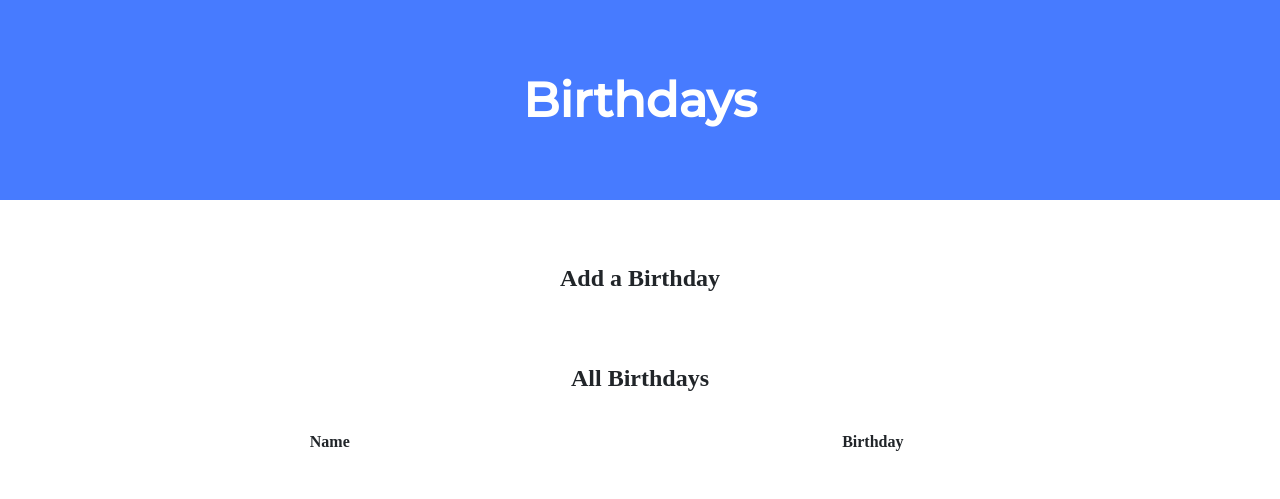
After one commit to iDeeW/testGitRepo1, a Flask app: template templates/index.html in a window 1280 px wide. The commit adds this page. Shown: the top 499 px of the page. Run offline with Flask 3, Linux system fonts and the light colour scheme; the template is opened without the code that fills it, so the values that code supplies are empty; some libraries are stand-ins or nearby versions.

Commit message:
uploaded python files from CS50's birthdays project

```diff
--- /dev/null
+++ b/app.py
@@ -0,0 +1,37 @@
+import os
+
+from cs50 import SQL
+from flask import Flask, flash, jsonify, redirect, render_template, request, session
+
+# Configure application
+app = Flask(__name__)
+
+# Ensure templates are auto-reloaded
+app.config["TEMPLATES_AUTO_RELOAD"] = True
+
+# Configure CS50 Library to use SQLite database
+db = SQL("sqlite:///birthdays.db")
+
+
+@app.after_request
+def after_request(response):
+    """Ensure responses aren't cached"""
+    response.headers["Cache-Control"] = "no-cache, no-store, must-revalidate"
+    response.headers["Expires"] = 0
+    response.headers["Pragma"] = "no-cache"
+    return response
+
+
+@app.route("//", methods=["GET", "POST"])
+def index():
+    if request.method == "POST":
+
+        # TODO: Add the user's entry into the database
+
+        return redirect("/")
+
+    else:
+
+        # TODO: Display the entries in the database on index.html
+
+        return render_template("index.html")
--- a/styles.css
+++ b/static/styles.css
@@ -13,6 +13,8 @@ body {
     margin-right: auto;
     padding-left: 15px;
     padding-right: 15px;
+    text-align: center;
+    width: 90%;
 }
 
 .header {
@@ -24,7 +26,10 @@ body {
 }
 
 .section {
-    padding: 0.5rem 2rem 1rem 2rem;
+    padding-bottom: 1rem;
+    padding-left: 2rem;
+    padding-right: 2rem;
+    padding-top: 0.5rem;
 }
 
 .section:hover {
@@ -50,13 +55,28 @@ button, input[type="submit"] {
     vertical-align: middle;
 }
 
-
-input[type="text"] {
+input[type="text"], input[type="number"] {
     line-height: 1.8;
     width: 25%;
 }
 
-input[type="text"]:hover {
+input[type="text"]:hover, input[type="number"]:hover {
     background-color: #f5f5f5;
     transition: color 2s ease-in-out, background-color 0.15s ease-in-out;
 }
+
+table {
+    background-color: transparent;
+    margin-bottom: 1rem;
+    width: 100%;
+}
+
+table th,
+table td {
+    padding: 0.75rem;
+    vertical-align: middle;
+}
+
+tbody tr:nth-of-type(odd) {
+    background-color: rgb(179, 208, 255, 0.3)
+}
--- /dev/null
+++ b/templates/index.html
@@ -0,0 +1,37 @@
+<!DOCTYPE html>
+
+<html lang="en">
+    <head>
+        <link href="https://fonts.googleapis.com/css2?family=Montserrat:wght@500&display=swap" rel="stylesheet">
+        <link href="/static/styles.css" rel="stylesheet">
+        <title>Birthdays</title>
+    </head>
+    <body>
+        <div class="header">
+            <h1>Birthdays</h1>
+        </div>
+        <div class="container">
+            <div class="section">
+
+                <h2>Add a Birthday</h2>
+                <!-- TODO: Create a form for users to submit a name, a month, and a day -->
+            </div>
+
+            <div class="section">
+
+                <h2>All Birthdays</h2>
+                <table>
+                    <thead>
+                        <tr>
+                            <th>Name</th>
+                            <th>Birthday</th>
+                        </tr>
+                    </thead>
+                    <tbody>
+                        <!-- TODO: Loop through the database entries to display them in this table -->
+                    </tbody>
+                </table>
+            </div>
+        </div>
+    </body>
+</html>
```
Also changed, not shown: index.html (deleted, +0 -72 lines), birthdays.db (added).
